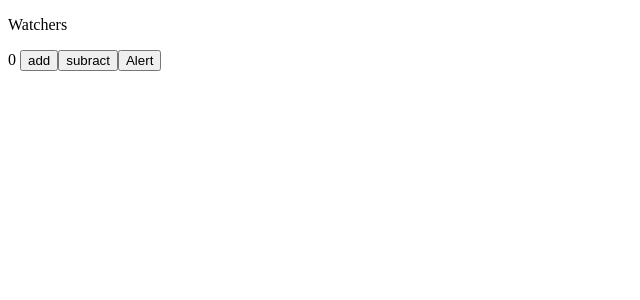
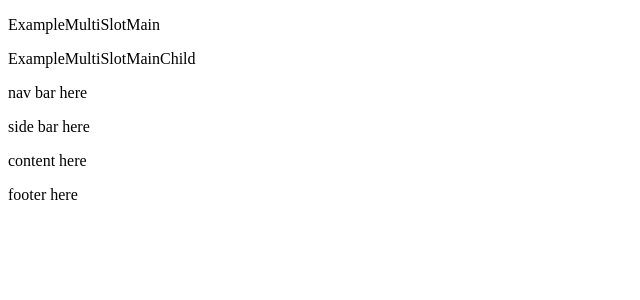
Before and after one commit to es-77/learn-vue-js, a Vue app: page / in a window 1280 px wide. Shown: the top 300 px of the page, without its empty margins (0-640 px from the left). Built offline with nearby package versions, Linux system fonts and the light colour scheme.

Commit message:
single slot and multi slot

```diff
--- a/src/App.vue
+++ b/src/App.vue
@@ -20,7 +20,9 @@
   <!-- <RequestDelete /> -->
   <!-- <Navbar /> -->
   <!-- <DynamicMain /> -->
-  <Watchers />
+  <!-- <Watchers /> -->
+  <!-- <SlotsBasicExample /> -->
+  <ExampleMultiSlotMain />
 </template>
 
 <script>
@@ -44,7 +46,9 @@
 // import RequestDelete from './components/requestPostGetDelete/RequestDelete.vue';
 // import Navbar from './components/routing/Navbar.vue';
 // import DynamicMain from './components/dynamicComponent/DynamicMain.vue';
-import Watchers from './components/Watchers.vue';
+// import Watchers from './components/Watchers.vue';
+// import SlotsBasicExample from './components/slots/SlotsBasicExample.vue';
+import ExampleMultiSlotMain from './components/slots/ExampleMultiSlotMain.vue';
 
 export default {
   name: 'App',
@@ -68,7 +72,9 @@ export default {
     // RequestPost
     // RequestDelete
     // DynamicMain
-    Watchers
+    // Watchers
+    // SlotsBasicExample
+    ExampleMultiSlotMain
   }
 };
 </script>
--- /dev/null
+++ b/src/components/slots/ExampleMultiSlotMain.vue
@@ -0,0 +1,27 @@
+<template>
+  <p>ExampleMultiSlotMain</p>
+  <ExampleMultiSlotMainChild>
+    <template v-slot:nav>
+      <p>nav bar here</p>
+    </template>
+    <template v-slot:side_bar>
+      <p>side bar here</p>
+    </template>
+    <template v-slot:content>
+      <p>content here</p>
+    </template>
+    <template v-slot:footer>
+      <p>footer here</p>
+    </template>
+  </ExampleMultiSlotMainChild>
+</template>
+
+<script>
+import ExampleMultiSlotMainChild from './ExampleMultiSlotMainChild.vue';
+export default {
+  name: 'ExampleMultiSlotMain',
+  components: {
+    ExampleMultiSlotMainChild
+  }
+};
+</script>
--- /dev/null
+++ b/src/components/slots/ExampleMultiSlotMainChild.vue
@@ -0,0 +1,13 @@
+<template>
+  <p>ExampleMultiSlotMainChild</p>
+  <slot name="nav"></slot>
+  <slot name="side_bar"></slot>
+  <slot name="content"></slot>
+  <slot name="footer"></slot>
+</template>
+
+<script>
+export default {
+  name: 'ExampleMultiSlotMainChild'
+};
+</script>
--- /dev/null
+++ b/src/components/slots/SlotsBasicExample.vue
@@ -0,0 +1,17 @@
+<template>
+  <p>SlotsBasicExample</p>
+  <SlotsBasicExampleChild>
+    <img src="https://cdn.pixabay.com/photo/2016/04/04/14/12/monitor-1307227_1280.jpg" alt="image" />
+    <h1>hello emmanuel saleem</h1>
+  </SlotsBasicExampleChild>
+</template>
+
+<script>
+import SlotsBasicExampleChild from './SlotsBasicExampleChild.vue';
+export default {
+  name: 'SlotsBasicExample',
+  components: {
+    SlotsBasicExampleChild
+  }
+};
+</script>
```
Also changed, not shown: src/components/slots/SlotsBasicExampleChild.vue (added, +11 -0 lines).
